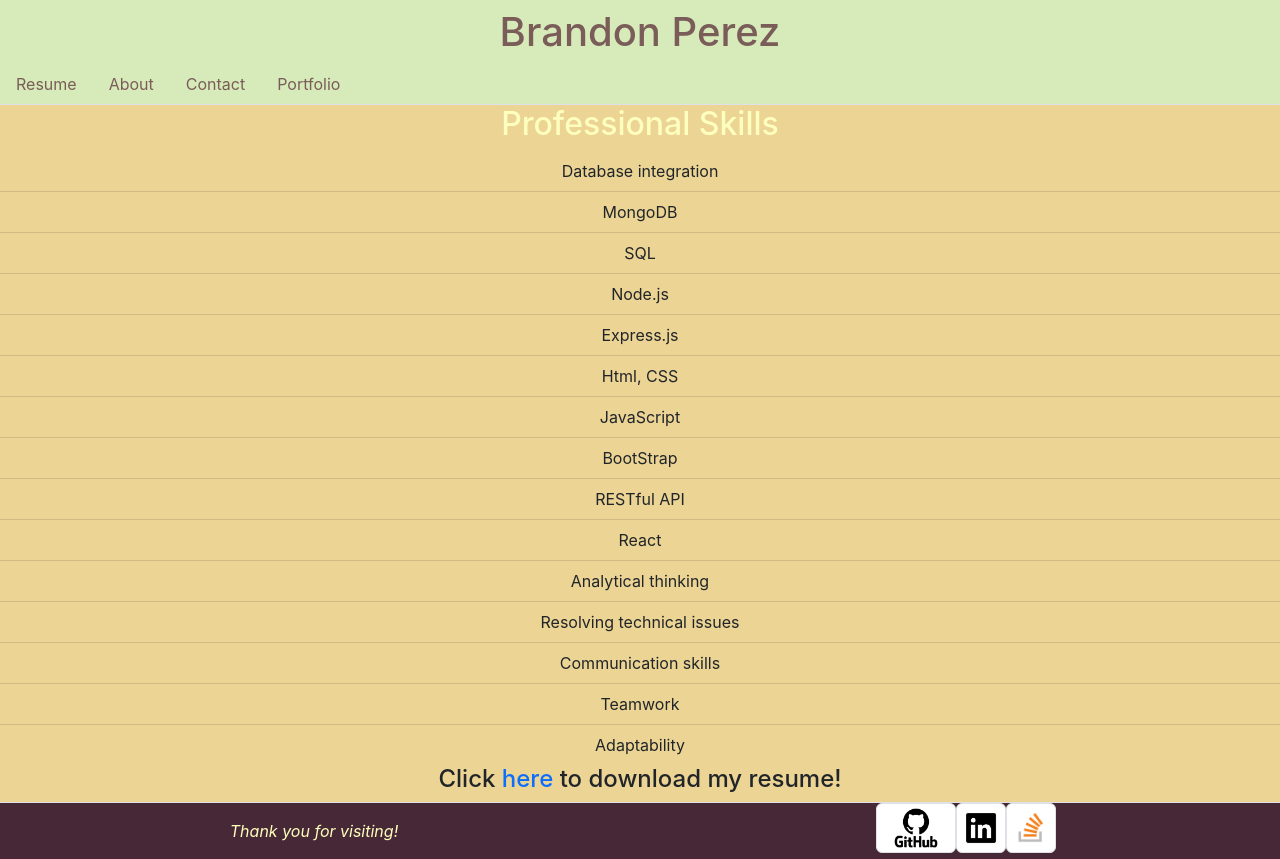
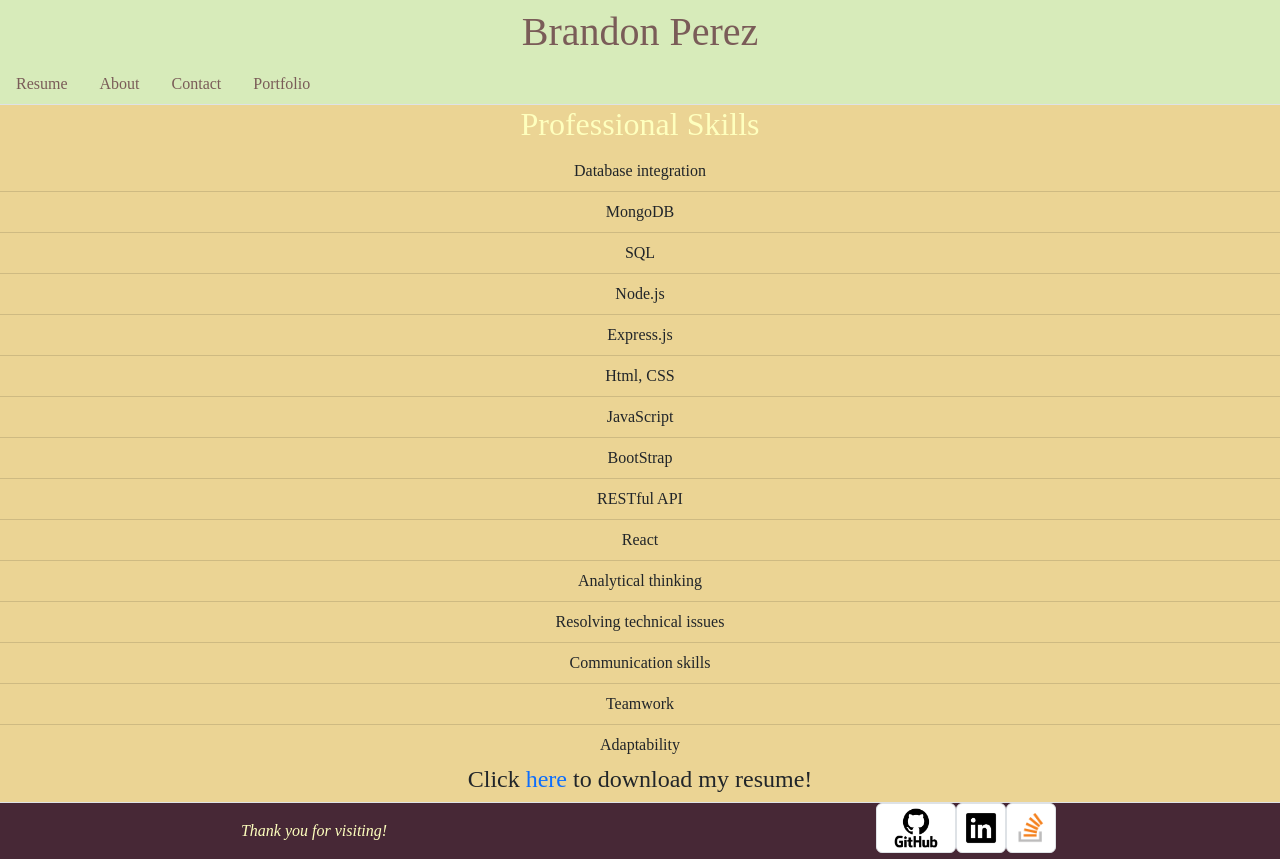
Before and after one commit to Brandon-perez19/React-Portfolio, a React (Create React App) app in the folder client/: page /resume in a window 1280 px wide. Built offline with nearby package versions, Linux system fonts and the light colour scheme.

Commit message:
added resume pdf to page and changed font family for wole page.

```diff
--- a/client/src/index.css
+++ b/client/src/index.css
@@ -11,3 +11,6 @@ code {
   font-family: source-code-pro, Menlo, Monaco, Consolas, 'Courier New',
     monospace;
 }
+* {
+  font-family: 'Times New Roman', Times, serif;
+}
--- a/client/src/pages/Resume.js
+++ b/client/src/pages/Resume.js
@@ -1,4 +1,4 @@
-import resume from '../assets/resume.jpeg'
+import resume from '../assets/Brandon_Perez_Resume.pdf'
 
 function Resume() {
     return (
```
Also changed, not shown: client/src/assets/resume.jpeg (deleted), 1 other file (tests, documents, lock files or other folders).
